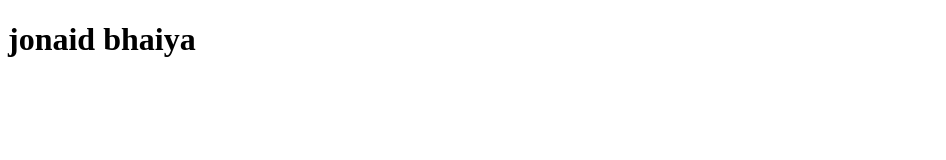
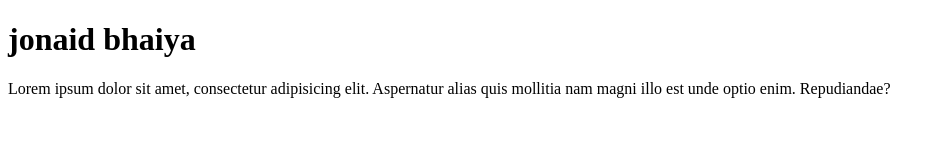
Before and after one commit to Jonaidmala/first-project, a plain HTML site: page index.html in a window 1280 px wide. Shown: the whole page, without its empty margins (0-946 px from the left). Drawn offline with Linux system fonts and the light colour scheme.

Commit message:
ptag added

```diff
--- a/index.html
+++ b/index.html
@@ -7,5 +7,6 @@
 </head>
 <body>
     <h1>jonaid bhaiya</h1>
+    <p>Lorem ipsum dolor sit amet, consectetur adipisicing elit. Aspernatur alias quis mollitia nam magni illo est unde optio enim. Repudiandae?</p>
 </body>
 </html>
```
